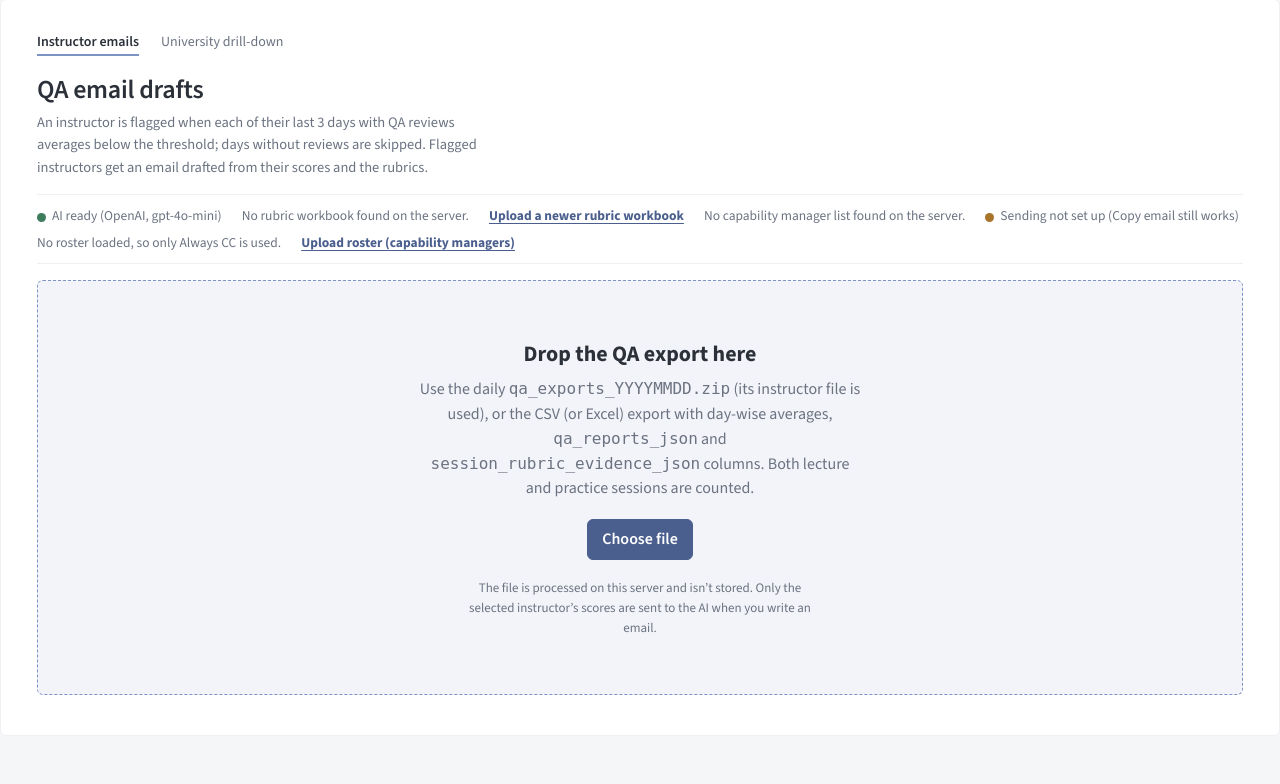
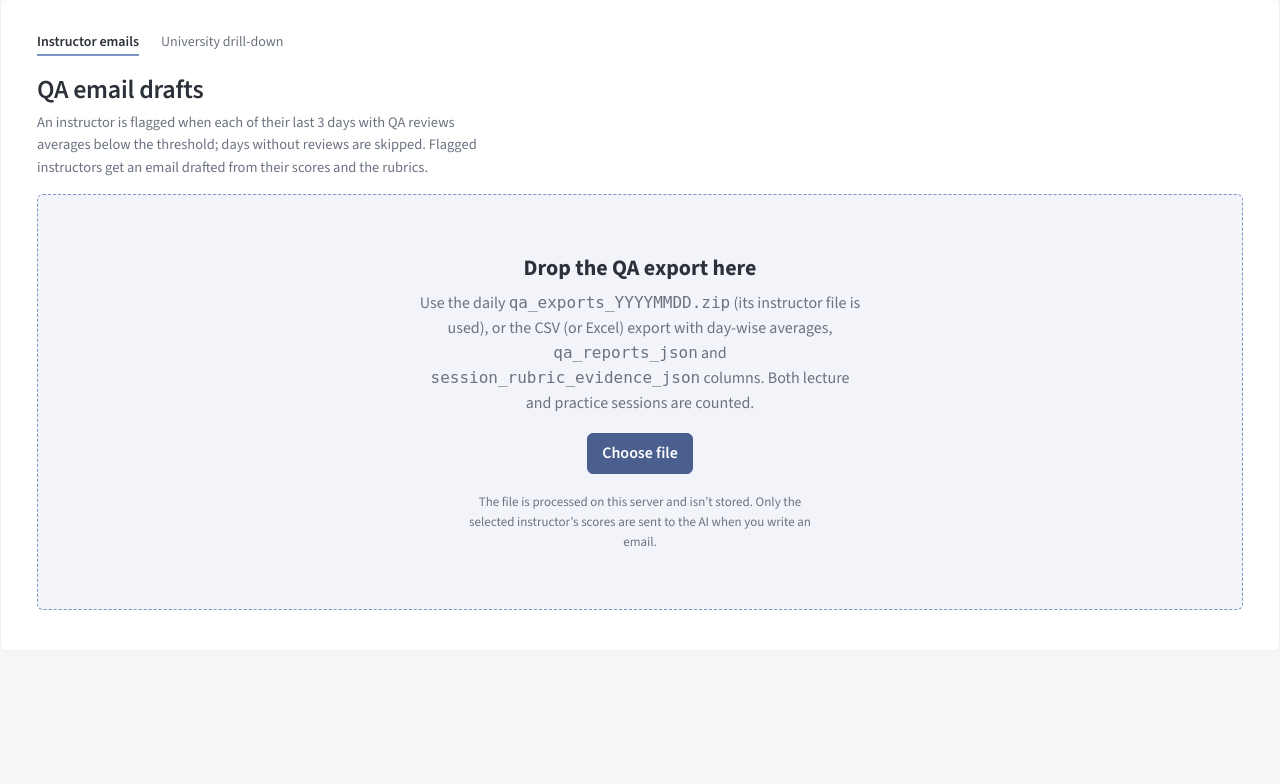
Before and after one commit to Ankush-nicks/qa_automation, a Flask app: page / in a window 1280 px wide. Shown: the part 17-801 px from the top of the page. After the commit the page ends 627 px from the top, so only its background shows below. Run offline with Flask 3, Linux system fonts and the light colour scheme; data that the repository does not hold is empty; some libraries are stand-ins or nearby versions.

Commit message:
Instructor emails: hide the setup status line
Co-Authored-By: Claude Opus 5.5 <noreply@anthropic.com>

```diff
--- a/templates/index.html
+++ b/templates/index.html
@@ -228,7 +228,7 @@ td.num{white-space:nowrap}
     </div>
   </header>
 
-  <div class="statusbar" id="statusbar">
+  <div class="statusbar hidden" id="statusbar"><!-- setup details, hidden: not needed day to day -->
     <span id="aiStatus">Checking AI setup…</span>
     <span id="rubricStatus"></span>
     <label class="linkbtn" for="rubricInput">Upload a newer rubric workbook</label>
```
